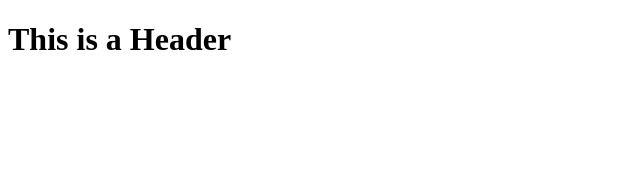
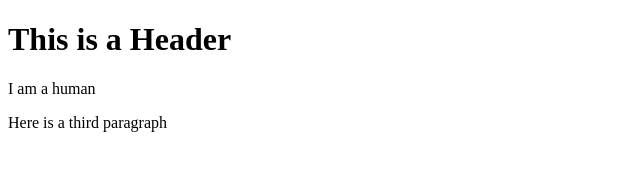
Before and after one commit to samekem/git-test, a plain HTML site: page index.html in a window 1280 px wide. Shown: the whole page, without its empty margins (0-640 px from the left). Drawn offline with Linux system fonts and the light colour scheme.

Commit message:
commit on master

```diff
--- a/index.html
+++ b/index.html
@@ -2,5 +2,7 @@
 <html>
     <body>
        <h1> This is a Header</h1>
+       <p> I am a human </p>
+        <p> Here is a third paragraph </p>
     </body>
 </html>
```
